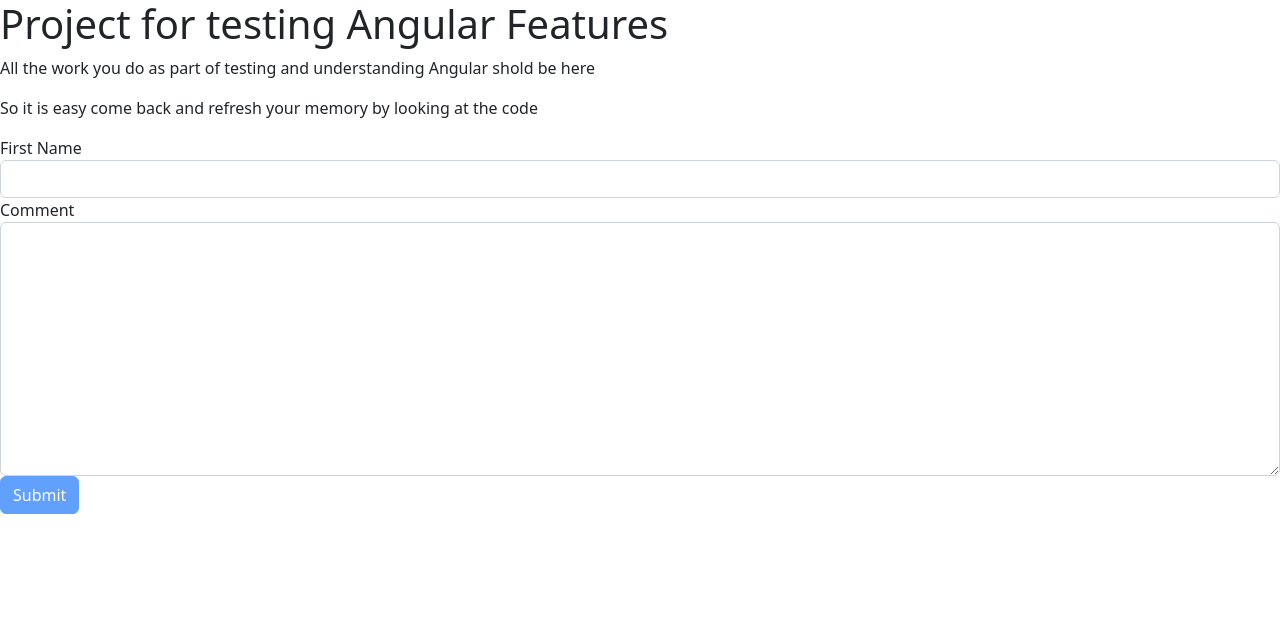
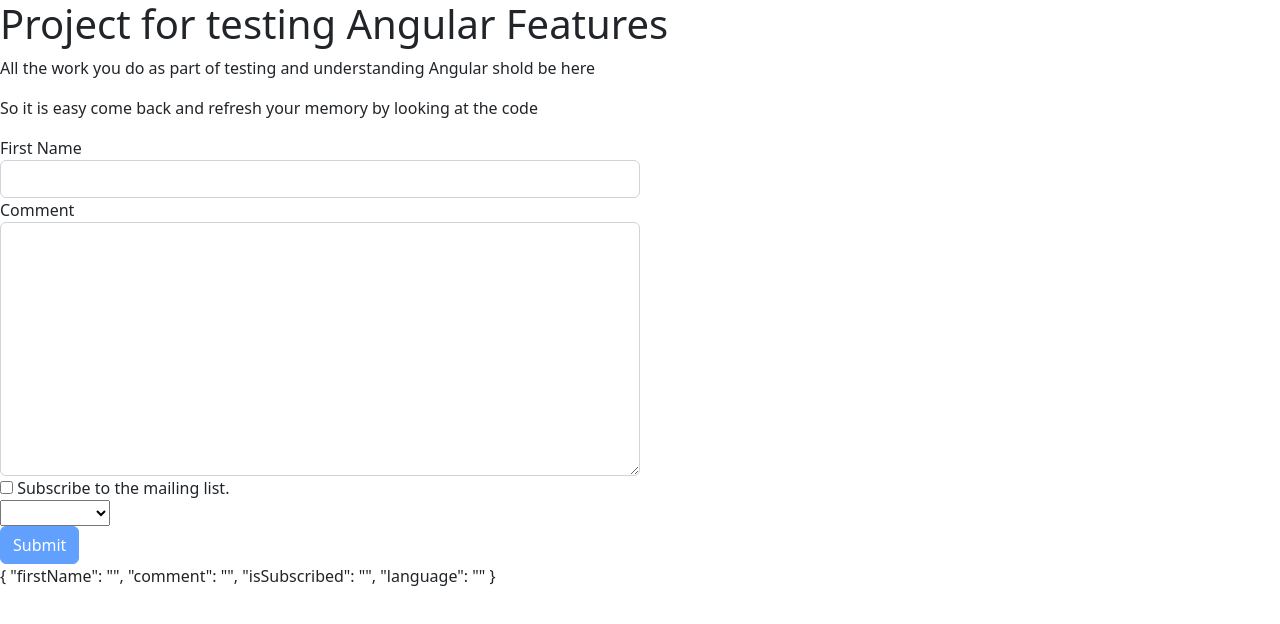
Before and after one commit to Krishan-Dharmasiri/angular_features_test, an Angular app: page / in a window 1280 px wide. Shown: the top 624 px of the page. Built offline with nearby package versions, Linux system fonts and the light colour scheme.

Commit message:
more bootstrap input controls

```diff
--- a/src/app/components/contact-form/contact-form.component.html
+++ b/src/app/components/contact-form/contact-form.component.html
@@ -1,4 +1,5 @@
-<form>
+<div class="col-md-6">
+    <form #contactForm="ngForm">
         <div class="form-group">
             <label for="firstName">First Name</label>
             <input required ngModel #firstName="ngModel" name="firstName" id="firstName" type="text" class="form-control">
@@ -9,5 +10,21 @@
             <textarea required ngModel #comment="ngModel" name="comment" id="comment" cols="30" rows="10" class="form-control"></textarea>
             <div class="alert alert-danger" *ngIf="comment.touched && !comment.valid">Comment Required</div>
         </div>
-    <button [ngClass]="{'disabled' : !firstName.valid || !comment.valid }" (click)="onSubmit()" class="btn btn-primary">Submit</button>
+        <div class="checkbox">
+            <label>
+                <input type="checkbox" ngModel name="isSubscribed"> Subscribe to the mailing list.
+            </label>
+        </div>
+        <div class="form-group">
+            <label for="language"></label>
+            <select ngModel name="language" id="language">
+                <option value="-1" selected>Select here.</option>
+                <option *ngFor="let l of languages" [value]="l.id">{{l.name}}</option>
+            </select>
+        </div>
+        <button [disabled]="!contactForm.valid" (click)="onSubmit()" class="btn btn-primary">Submit</button>
+        <p>
+            {{contactForm.value | json}}
+        </p>
     </form>
+</div>
--- a/src/app/components/contact-form/contact-form.component.scss
+++ b/src/app/components/contact-form/contact-form.component.scss
@@ -0,0 +1,3 @@
+.form-control.ng-touched.ng-invalid{
+    border: 2px solid red;
+}
--- a/src/app/components/contact-form/contact-form.component.ts
+++ b/src/app/components/contact-form/contact-form.component.ts
@@ -9,6 +9,12 @@ import { Contact } from 'src/app/interfaces/contact';
 export class ContactFormComponent {
 
   myContact = <Contact>{};
+  languages = [
+    {id:1, name : 'C-sharp'},
+    {id:2, name : 'JavaScripts'},
+    {id:3, name : 'Azure'},
+    {id:4, name : 'Python'}
+  ]
 
   onSubmit(){
     console.log(this.myContact);
```
Lines whose indentation alone changed are shown as unchanged.
